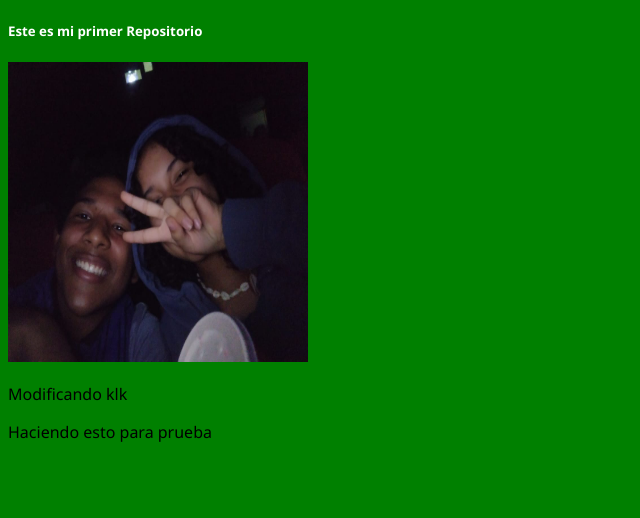
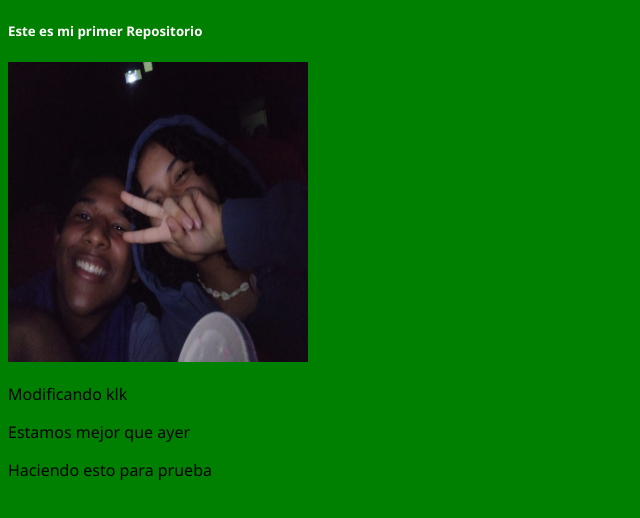
Before and after one commit to DJuanCM/Again, a plain HTML site: page index.html in a window 1280 px wide. Shown: the whole page, without its empty margins (0-640 px from the left). Drawn offline with Linux system fonts and the light colour scheme.

Commit message:
He actualizado index.html

```diff
--- a/index.html
+++ b/index.html
@@ -10,7 +10,7 @@
     <h5>Este es mi primer Repositorio</h5>
     <img src="img.jpeg" alt="" width="300px" height="300px">
     <p>Modificando klk</p>
-
+    <p>Estamos mejor que ayer</p>
     <p>Haciendo esto para prueba</p>
 </body>
 </html>
```
